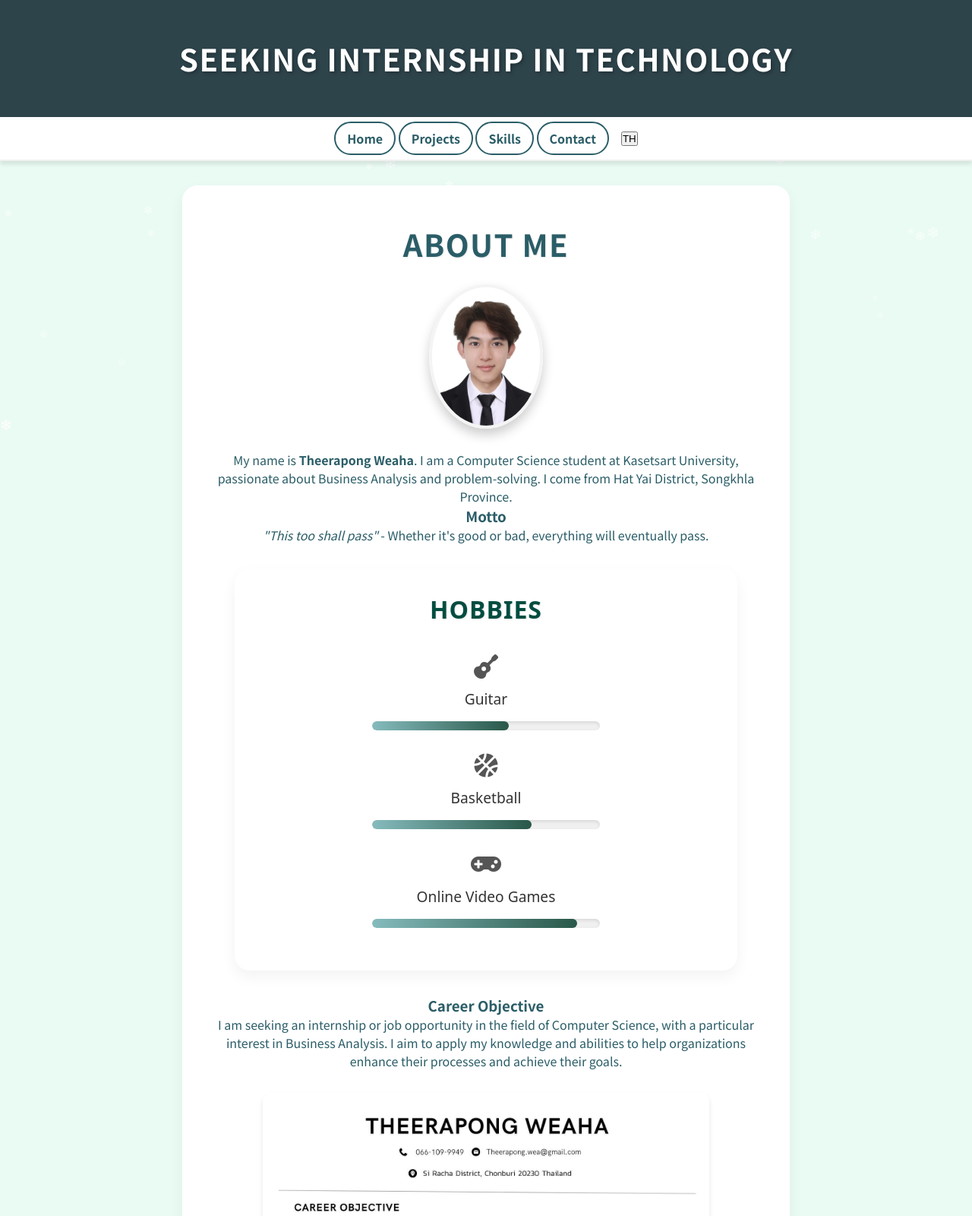
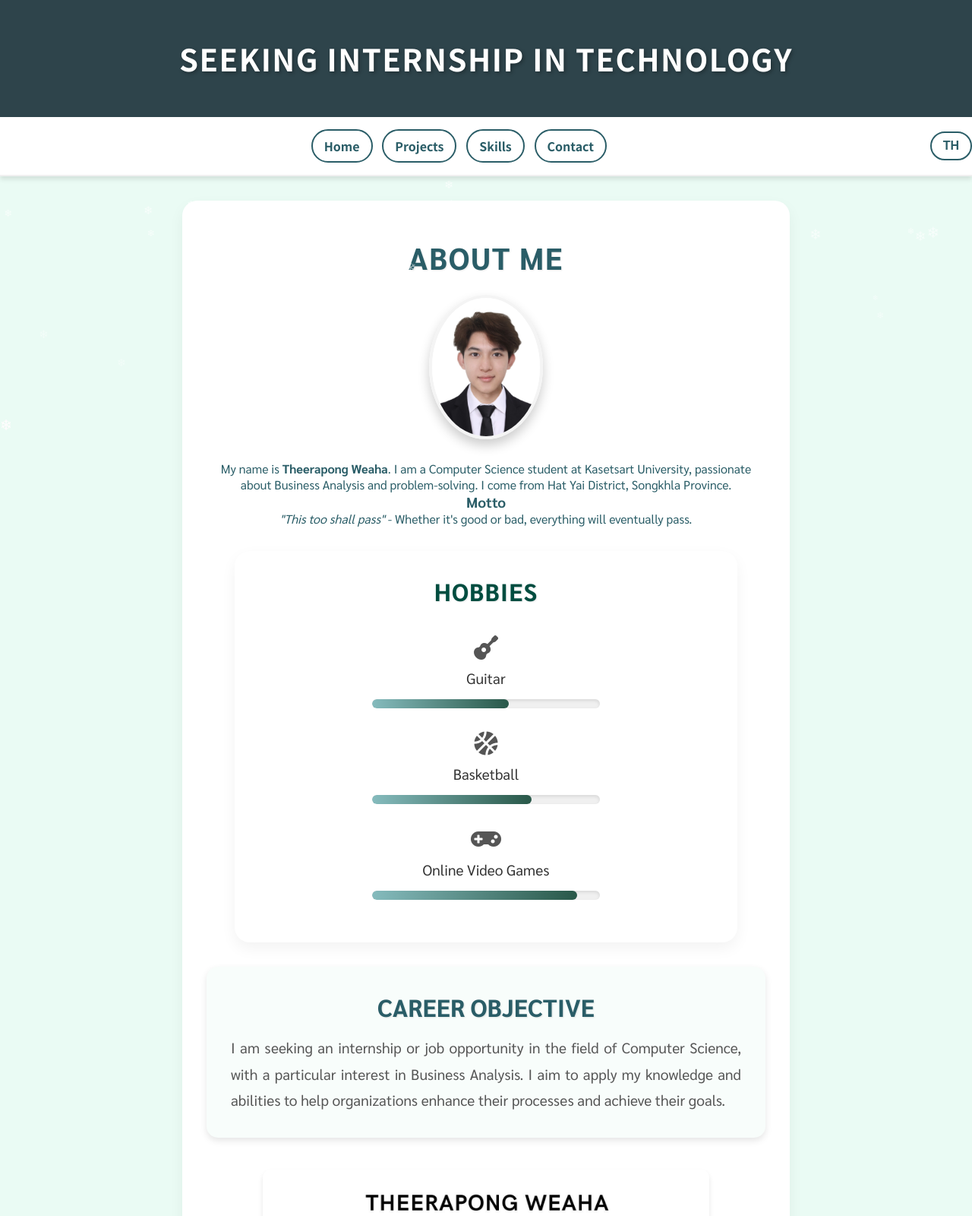
Before and after one commit to Jih9x/jih9x.github.io, a plain HTML site: page index.html in a window 1280 px wide. Shown: the top 1600 px of the page at 76% size. Drawn offline with Linux system fonts and the light colour scheme.

Commit message:
Update styles1.css

```diff
--- a/styles.css
+++ b/styles.css
@@ -1,7 +1,9 @@
+@import url('https://fonts.googleapis.com/css2?family=Sarabun:wght@400;700&display=swap');
+
 /* General Styles */
 body {
     background-color: #eafbf4; /* สีเขียวพาสเทล */
-    font-family: 'Noto Sans KR', 'Roboto', Arial, sans-serif;
+    font-family: 'Noto Sans KR', 'Roboto', 'Sarabun', Arial, sans-serif;
     margin: 0;
     padding: 0;
     color: #2a5d67; /* สีเขียวเข้ม */
@@ -72,6 +74,7 @@ section {
     text-align: center; /* จัดข้อความให้กลาง */
     overflow: hidden; /* ป้องกันเนื้อหาเกิน */
     position: relative;
+    font-family: 'Sarabun', sans-serif; /* Apply Thai font */
 }
 
 #about h2 {
@@ -138,7 +141,7 @@ section {
     margin: 2rem auto;
     max-width: 90%;
     text-align: center;
-    font-family: 'Noto Sans', sans-serif;
+    font-family: 'Sarabun', sans-serif; /* Apply Thai font */
 }
 
 .hobbies-section h3 {
@@ -365,6 +368,7 @@ section {
     margin: 2rem 0;
 }
 
+/* Project Button Styling */
 .prototype-link {
     display: inline-block;
     padding: 12px 28px;
@@ -383,6 +387,25 @@ section {
     background: linear-gradient(90deg, #639de0, #3b77c9);
     transform: translateY(-5px);
     box-shadow: 0 10px 20px rgba(0, 0, 0, 0.2);
+}
+
+/* Specific styling for Ez GPAX project */
+#projects .ez-gpax .project-description {
+    font-size: 1.2rem;
+    color: #555;
+    line-height: 1.8;
+    margin-bottom: 2rem;
+    max-width: 800px;
+    margin-left: auto;
+    margin-right: auto;
+}
+
+#projects .ez-gpax .button-container .prototype-link {
+    background: linear-gradient(90deg, #ff6b6b, #e05555);
+}
+
+#projects .ez-gpax .button-container .prototype-link:hover {
+    background: linear-gradient(90deg, #e05555, #c44b4b);
 }
 
 /* Diagram Section */
@@ -420,6 +443,35 @@ section {
     text-align: center;
 }
 
+/* Result Image Row */
+.result-image-row {
+    display: flex;
+    justify-content: center;
+    gap: 1rem;
+    flex-wrap: wrap; /* Wrap images on smaller screens */
+}
+
+.result-image-container {
+    flex: 1;
+    max-width: 45%; /* Adjust the width of each image container */
+    text-align: center;
+}
+
+.result-image {
+    width: 100%;
+    height: auto;
+    border-radius: 10px;
+    box-shadow: 0 4px 6px rgba(0, 0, 0, 0.1);
+    margin-top: 1rem;
+}
+
+.image-caption {
+    font-size: 1rem;
+    color: #777;
+    margin-top: 0.5rem;
+    font-style: italic;
+    text-align: center;
+}
 
 /* Section Title */
 .section-title {
@@ -441,6 +493,7 @@ section {
     margin: 3rem auto;
     text-align: center;
     max-width: 1000px;
+    font-family: 'Sarabun', sans-serif; /* Apply Thai font */
 }
 
 /* Skills Title */
@@ -579,6 +632,7 @@ section#contact {
     max-width: 900px;
     margin-left: auto;
     margin-right: auto;
+    font-family: 'Sarabun', sans-serif; /* Apply Thai font */
 }
 
 /* Contact Section Title */
@@ -835,6 +889,35 @@ footer {
     transform: scale(1.02); /* ขยายเล็กน้อย */
     transition: all 0.3s ease; /* ทำให้การเปลี่ยนแปลงราบรื่น */
 }
+/* Career Objective Styling */
+.career-objective {
+    background-color: #f8fdfb; /* Light pastel background */
+    padding: 2rem;
+    border-radius: 15px;
+    box-shadow: 0 4px 10px rgba(0, 0, 0, 0.1); /* Add shadow */
+    margin: 2rem auto;
+    max-width: 800px; /* Limit width */
+    text-align: center; /* Center text */
+    font-family: 'Sarabun', sans-serif; /* Apply Thai font */
+}
+
+.career-objective h3 {
+    font-size: 2rem;
+    font-weight: bold;
+    color: #2a5d67; /* Dark green color */
+    margin-bottom: 1rem;
+    text-transform: uppercase;
+    text-shadow: 1px 1px 2px rgba(0, 0, 0, 0.1); /* Add shadow */
+}
+
+.career-objective p {
+    font-size: 1.2rem;
+    color: #555; /* Text color */
+    line-height: 1.8;
+    margin: 0 auto;
+    max-width: 700px; /* Limit width */
+    text-align: justify; /* Justify text */
+}
 /* Header Styling */
 header {
     background-color: #2e444b; /* สีพื้นหลังเข้ม */
@@ -925,42 +1008,20 @@ header {
     top: 0;
     z-index: 100;
     background-color: #ffffff; /* สีพื้นหลังขาว */
-    padding: 0.5rem 0.5rem;
-    text-align: center;
+    padding: 1rem 0;
+    display: flex; /* ใช้ Flexbox */
+    justify-content: space-between; /* จัดให้อยู่กลาง */
+    align-items: center;
+    gap: 10em; /* ระยะห่างระหว่างปุ่ม */
     box-shadow: 0 4px 6px rgba(0, 0, 0, 0.1); /* เพิ่มเงา */
+    border-bottom: 2px solid #f0f0f0; /* เส้นขอบด้านล่าง */
 }
 
-/* Home Button Styling */
-.sticky-bar .home-button {
-    color: #ffffff; /* สีตัวอักษรขาว */
-    background-color: #4caf50; /* สีพื้นหลังเขียว */
-    text-decoration: none;
-    font-size: 1rem; /* ขนาดฟอนต์ */
-    font-weight: bold;
-    padding: 10px 20px; /* ระยะห่างในปุ่ม */
-    border-radius: 25px; /* ปุ่มทรงโค้งมน */
-    transition: all 0.3s ease; /* เอฟเฟกต์การเปลี่ยนแปลง */
-}
-
-/* Hover Effect */
-.sticky-bar .home-button:hover {
-    background-color: #388e3c; /* สีเขียวเข้มขึ้น */
-    transform: scale(1.1); /* ขยายเล็กน้อย */
-    box-shadow: 0 4px 6px rgba(0, 0, 0, 0.2); /* เพิ่มเงาเมื่อ Hover */
-}
-/* Sticky Bar Styling */
-.sticky-bar {
-    position: sticky;
-    top: 0;
-    z-index: 100;
-    background-color: #ffffff; /* สีพื้นหลังขาว */
-    padding: 1rem 0;
-    display: flex; /* ใช้ Flexbox */
-    justify-content: center; /* จัดให้อยู่กลาง */
-    align-items: center;
-    gap: 1rem; /* ระยะห่างระหว่างปุ่ม */
-    box-shadow: 0 4px 6px rgba(0, 0, 0, 0.1); /* เพิ่มเงา */
-    border-bottom: 2px solid #f0f0f0; /* เส้นขอบด้านล่าง */
+/* Center navigation links */
+.sticky-bar .nav-links {
+    display: flex;
+    justify-content: center;
+    flex-grow: 1;
 }
 
 /* Navigation Links Styling */
@@ -974,6 +1035,18 @@ header {
     background-color: #ffffff; /* สีพื้นหลังขาว */
     border: 2px solid #2a5d67; /* เส้นขอบเขียวเข้ม */
     transition: all 0.3s ease; /* เพิ่มเอฟเฟกต์การเปลี่ยนแปลง */
+}
+
+/* Align language switch to the right */
+.sticky-bar .language-switch {
+    margin-left: auto;
+}
+/* Center navigation links */
+.sticky-bar .nav-links {
+    display: flex;
+    justify-content: center;
+    flex-grow: 1;
+    gap: 0.8em; /* ปรับระยะห่างระหว่างปุ่ม */
 }
 
 /* Responsive Design */
@@ -1061,3 +1134,23 @@ header {
 .reveal-btn:hover {
     background-color: #4f8cd6;
 }
+
+/* Language Switch Button Styling */
+.language-switch {
+    margin-left: auto;
+    padding: 8px 15px;
+    font-size: 1rem;
+    font-weight: bold;
+    color: #2a5d67;
+    background-color: #ffffff;
+    border: 2px solid #2a5d67;
+    border-radius: 30px;
+    text-decoration: none;
+    cursor: pointer;
+    transition: all 0.3s ease;
+}
+
+.language-switch:hover {
+    background-color: #2a5d67;
+    color: #ffffff;
+}
```
